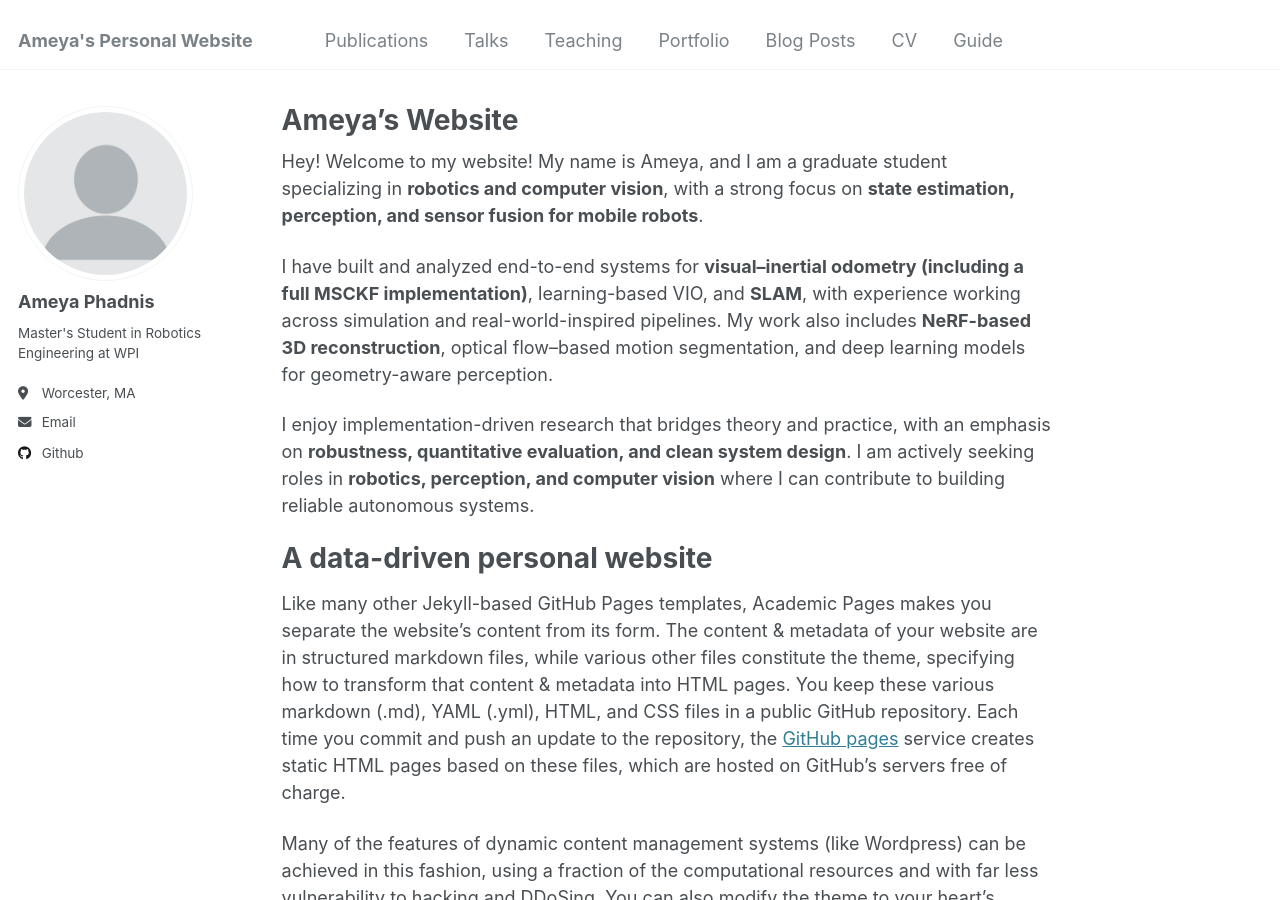
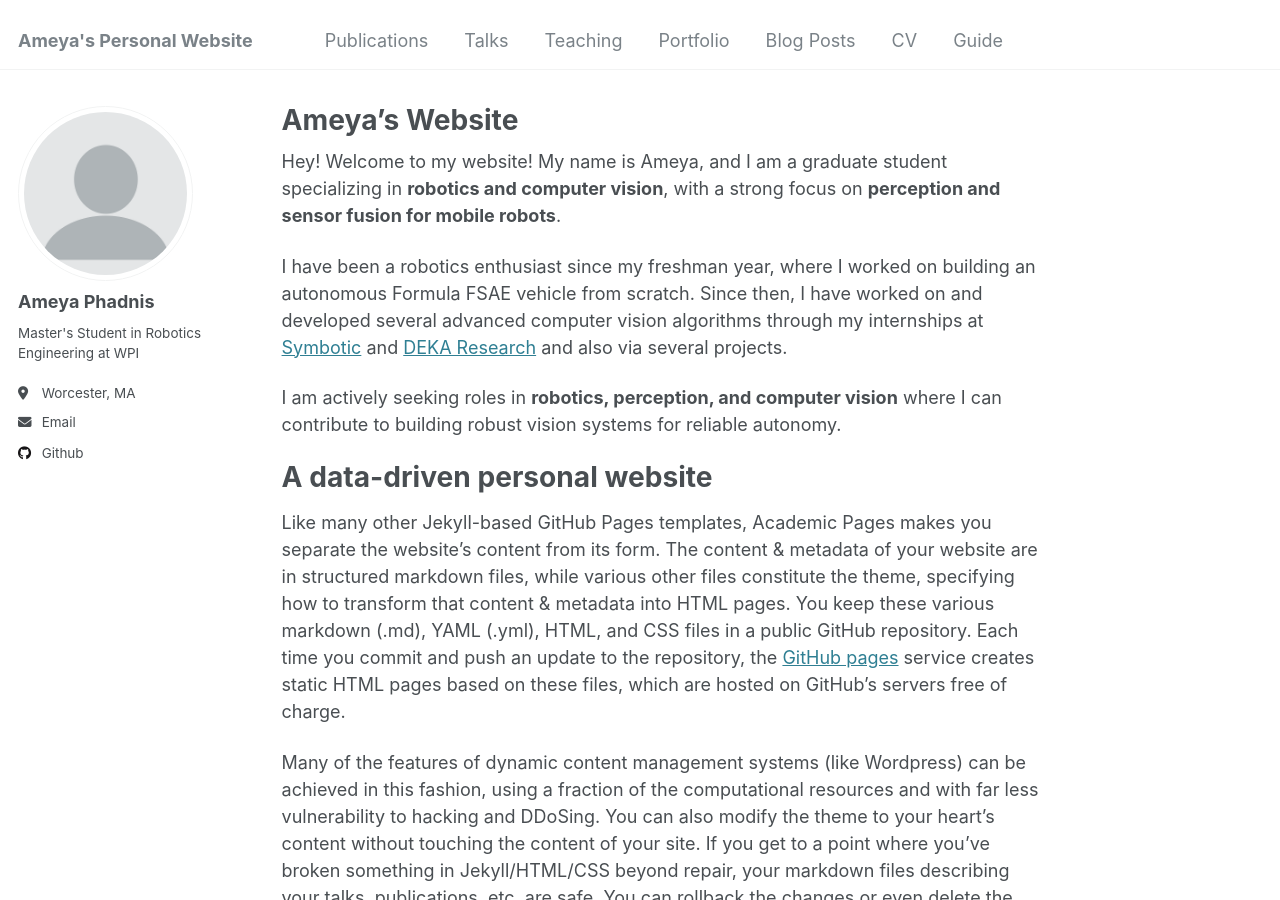
Before and after one commit to ameyaphad/ameyaphad.github.io, a Jekyll site: the page built from _pages/about.md, in a window 1280 px wide and 900 px high. Built offline with Jekyll 4.4.1, drawn with Linux system fonts in a browser that asks for light colours.

Commit message:
Update about.md

```diff
--- a/_pages/about.md
+++ b/_pages/about.md
@@ -7,11 +7,11 @@ redirect_from:
   - /about.html
 ---
 
-Hey! Welcome to my website! My name is Ameya, and I am a graduate student specializing in **robotics and computer vision**, with a strong focus on **state estimation, perception, and sensor fusion for mobile robots**.
+Hey! Welcome to my website! My name is Ameya, and I am a graduate student specializing in **robotics and computer vision**, with a strong focus on **perception and sensor fusion for mobile robots**.
 
-I have built and analyzed end-to-end systems for **visual–inertial odometry (including a full MSCKF implementation)**, learning-based VIO, and **SLAM**, with experience working across simulation and real-world-inspired pipelines. My work also includes **NeRF-based 3D reconstruction**, optical flow–based motion segmentation, and deep learning models for geometry-aware perception.
+I have been a robotics enthusiast since my freshman year, where I worked on building an autonomous Formula FSAE vehicle from scratch. Since then, I have worked on and developed several advanced computer vision algorithms through my internships at [Symbotic](https://www.symbotic.com/) and [DEKA Research](https://dekaresearch.com/) and also via several projects.
 
-I enjoy implementation-driven research that bridges theory and practice, with an emphasis on **robustness, quantitative evaluation, and clean system design**. I am actively seeking roles in **robotics, perception, and computer vision** where I can contribute to building reliable autonomous systems.
+I am actively seeking roles in **robotics, perception, and computer vision** where I can contribute to building robust vision systems for reliable autonomy.
 
 A data-driven personal website
 ======
```
